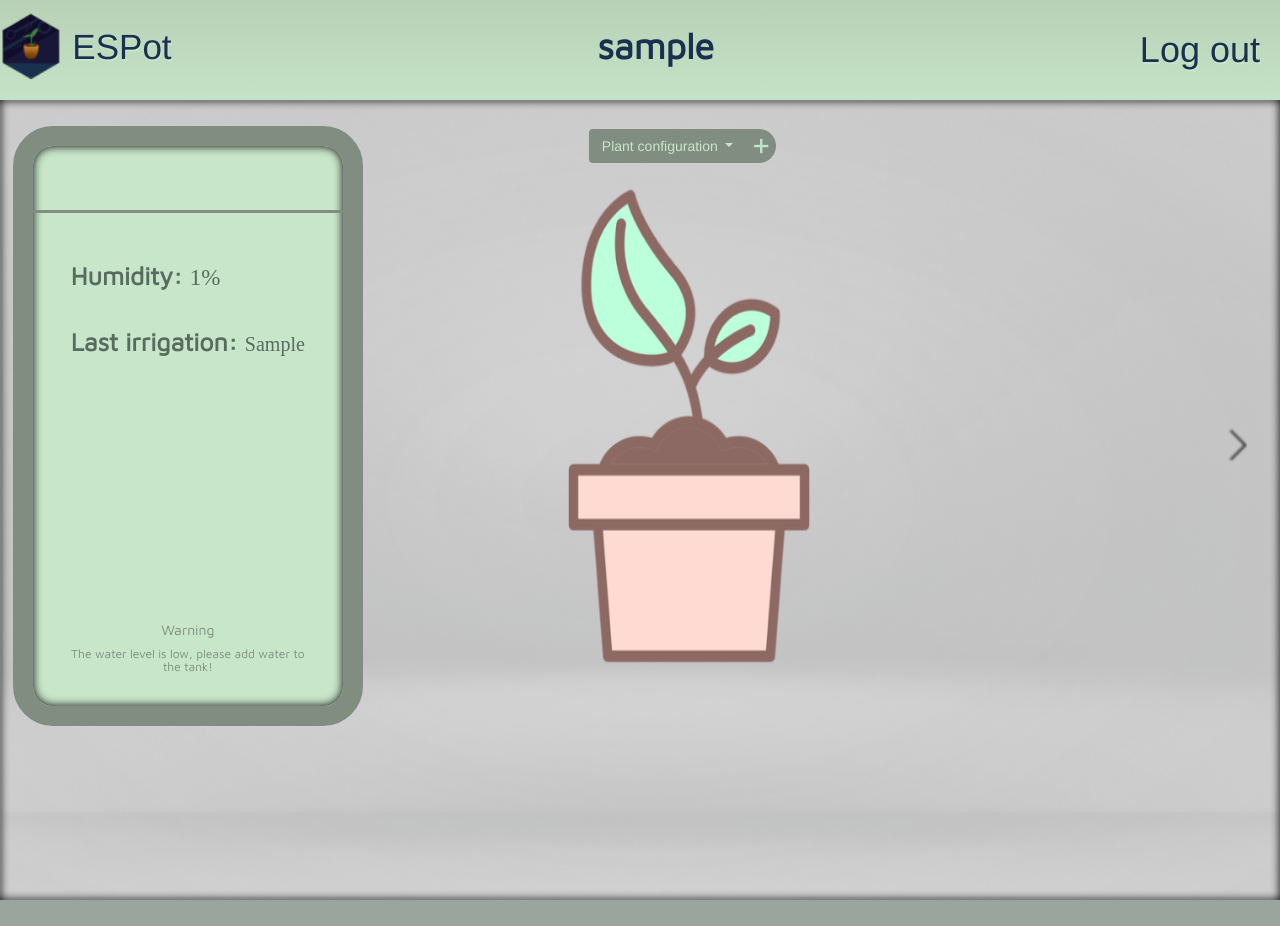
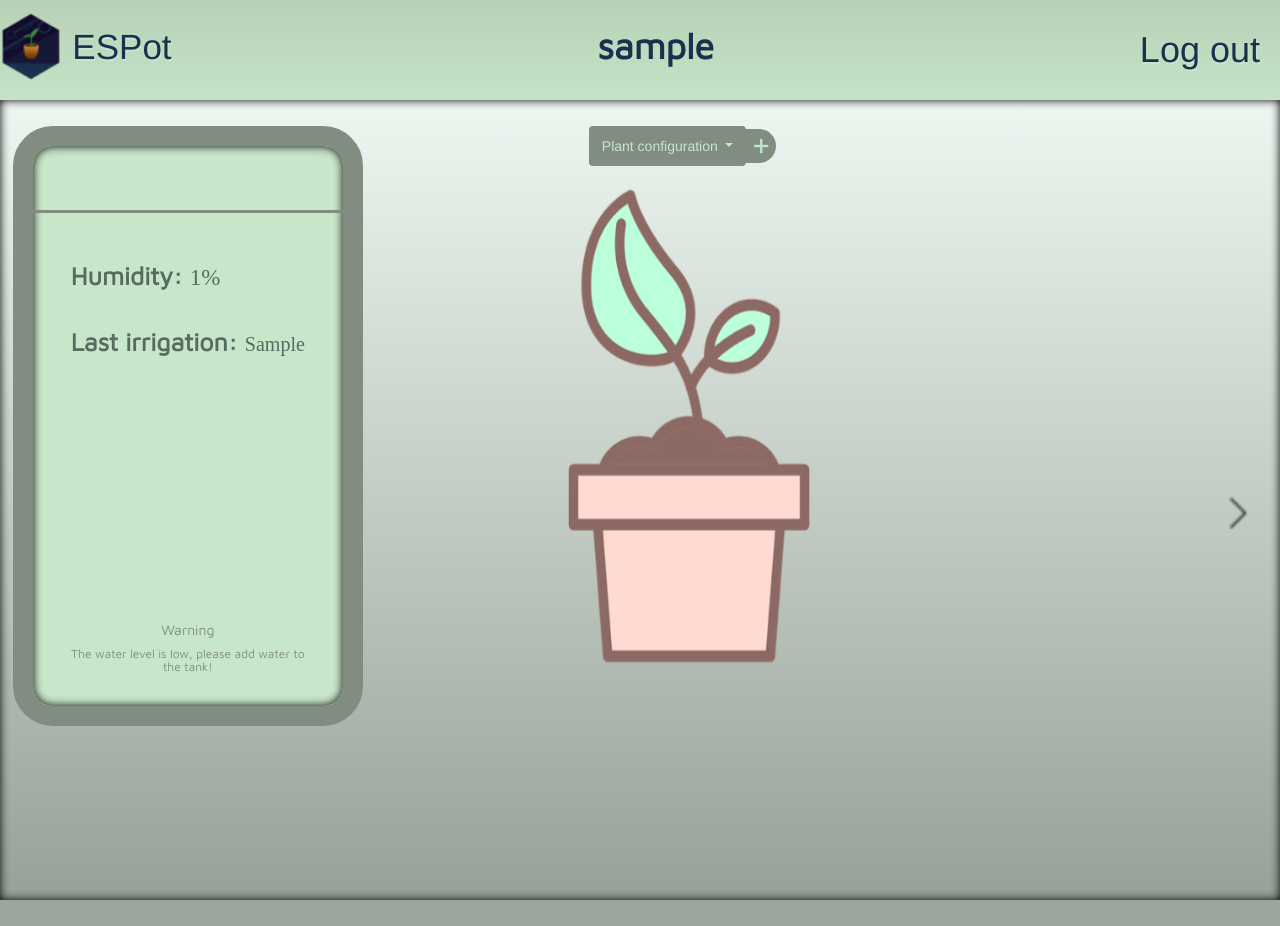
Before and after one commit to rrrorrigo/ESPot, a Flask app: page /1/my_plants/1 in a window 1280 px wide. Run offline with Flask 2, Linux system fonts and the light colour scheme; tables that the repository leaves empty hold one stand-in row (values such as "Sample post"); some libraries are stand-ins or nearby versions.

Commit message:
Update responsive.css

```diff
--- a/web_flask/static/styles/responsive.css
+++ b/web_flask/static/styles/responsive.css
@@ -172,7 +172,7 @@
         height: inherit;
         left: 0px;
         top: 100px;
-        background: url("../img/background-blanquito2.jpg");
+        background: linear-gradient(#eef6f1, #95999052);
         background-position-y: 70%;
         background-size: cover;
         display: flex;
@@ -203,24 +203,22 @@
         order: 3;
         height: 100%;
         flex-grow: 1;
-        align-content: center;
+        justify-content: center;
         width: 10%;
     }
 
-    .onoff {
+   .onoff {
         order: 2;
-        padding-top: 25%;
-        padding-bottom: 25%;
-        height: 100%;
-        width: 100%;
+        height: auto;
+        width: auto;
         filter: drop-shadow(1.5px 1.5px 0px rgb(0 0 0 / 60%));
         transition: all 0.3s ease-in-out;
         color: #808D80;
     }
 
-    .onoff:hover {
+    #onoff:hover {
         filter: drop-shadow(3px 3px 0px rgb(0 0 0 / 0.4));
-        transition: all 0.3s ease-in-out;
+        transition: filter 0.25s ease-in-out;
     }
 
     #plantList {
@@ -235,6 +233,27 @@
 
     }
 
+<<<<<<< HEAD
+    .dropdown .dropdown-menu {
+    -webkit-transition: all 0.3s;
+    -moz-transition: all 0.3s;
+    -ms-transition: all 0.3s;
+    -o-transition: all 0.3s;
+    transition: all 0.3s;
+
+    max-height: 0;
+    display: block;
+    overflow: hidden;
+    opacity: 0;
+}
+
+.dropdown.open .dropdown-menu { /* For Bootstrap 4, use .dropdown.show instead of .dropdown.open */
+    max-height: 300px;
+    opacity: 1;
+}
+
+=======
+>>>>>>> e3195ba1139bbeda80947b0905a14503899bdbf4
     #list {
         align-self: center;
         border-top-right-radius: 0px;
@@ -276,6 +295,7 @@
     background-position-y: center;
     background-position-x: center;
     background-repeat: no-repeat;
+    transition: all 1s ease;
     }
 
     .right {
@@ -396,7 +416,11 @@
     display:none;
     flex-flow: column;
     min-width: 160px;
+    max-height: 200px;
+    justify-content: flex-start;
+    transition: all 0.5s ease;
 }
+
 
 input {
     height: 25px;
@@ -436,6 +460,7 @@
     color: #19314e;
     font-size: 20px;
     margin-top: 15px;
+    width: 100%;
     transition: all 0.3s ease;
 }
 
```
